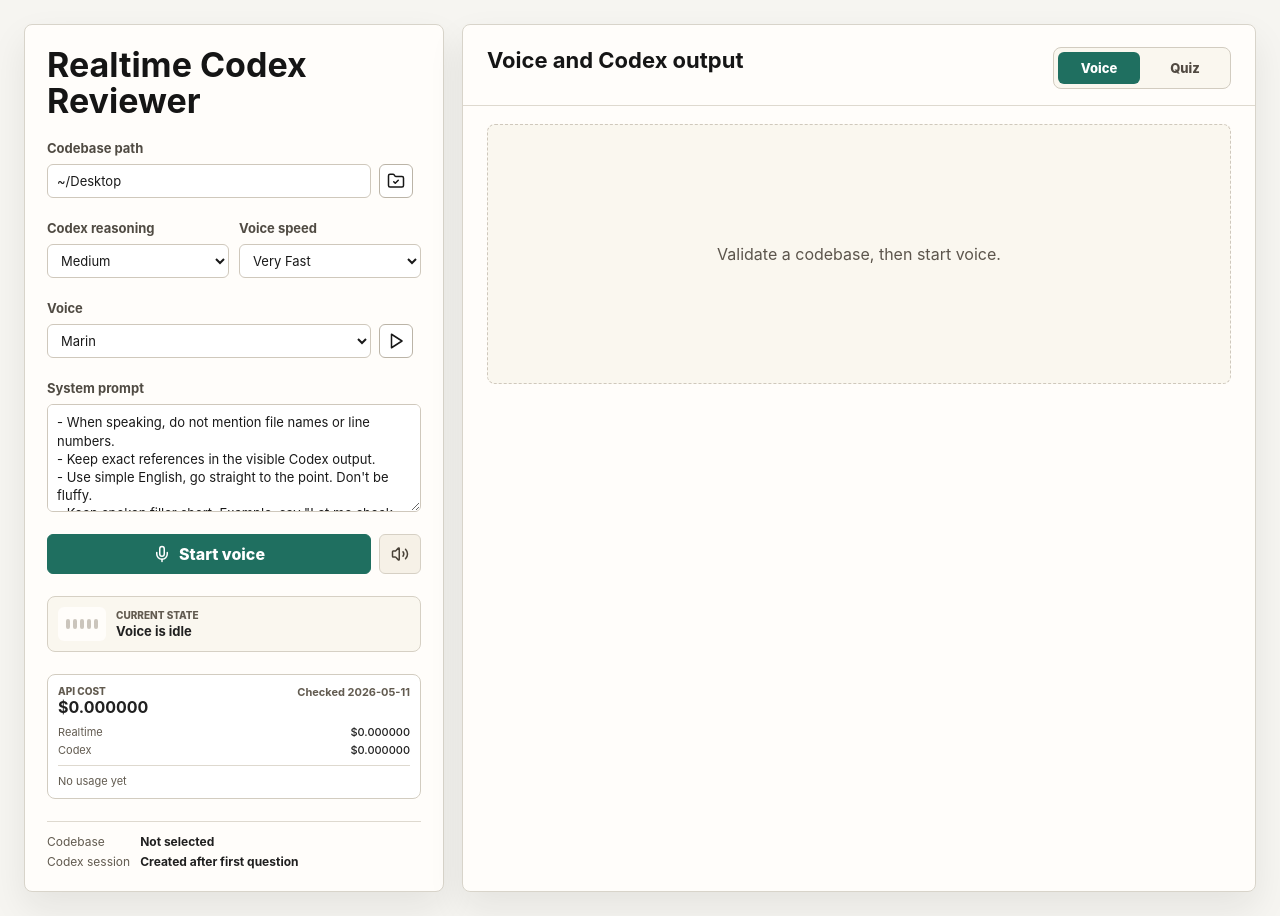
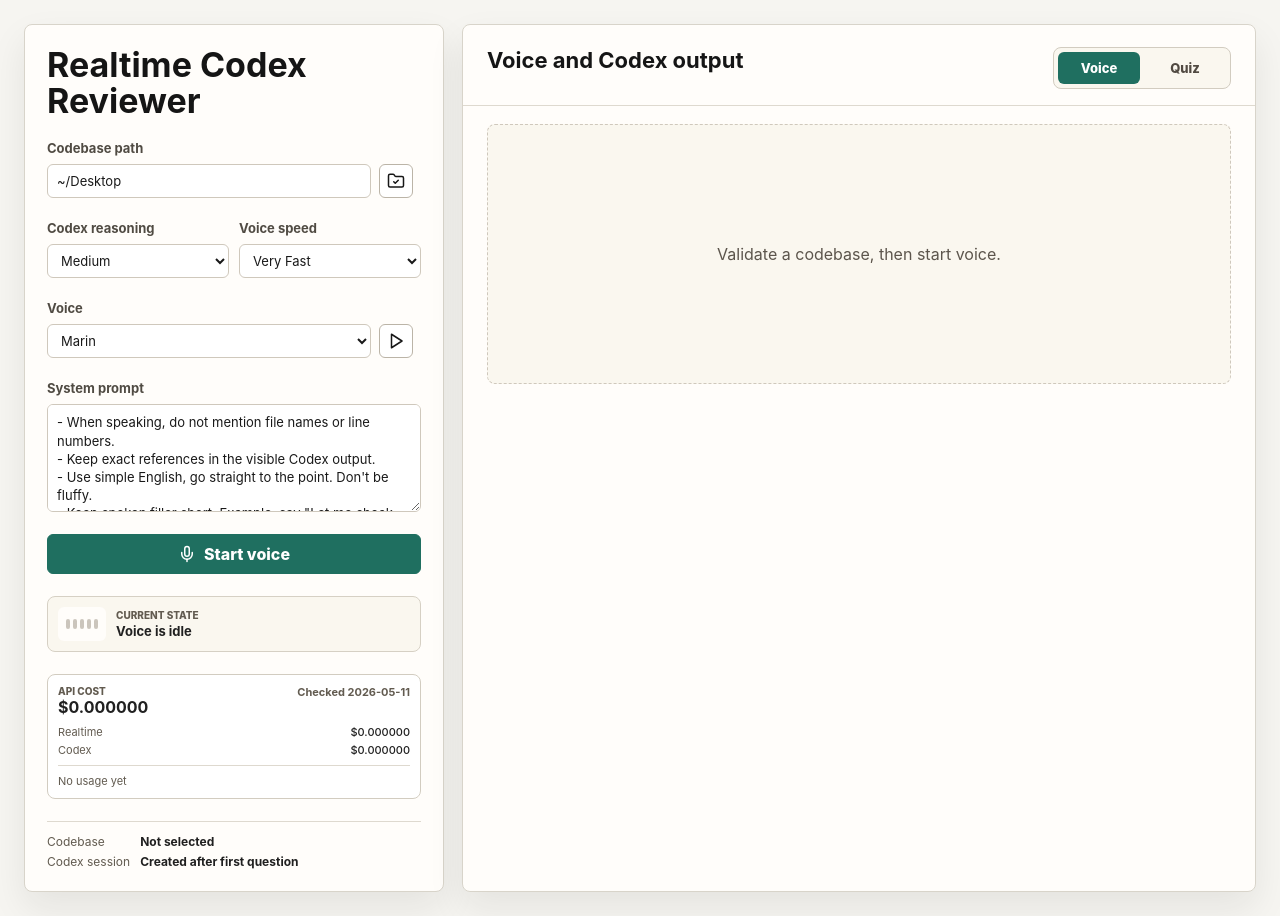
Before and after one commit to kevin-valerio/coread, a React (Vite) app: page / in a window 1280 px wide. Built offline with nearby package versions, Linux system fonts and the light colour scheme.

Commit message:
fix(ui): remove voice status icon

```diff
--- a/src/App.tsx
+++ b/src/App.tsx
@@ -10,7 +10,6 @@ import {
   Play,
   RefreshCw,
   Square,
-  Volume2,
   X
 } from "lucide-react";
 import hljs from "highlight.js";
@@ -1178,12 +1177,6 @@ export function App() {
                 Stop voice
               </button>
             )}
-            <div
-              className="voice-meter"
-              aria-label={voiceState === "connected" ? "Voice live" : "Voice off"}
-            >
-              <Volume2 size={18} />
-            </div>
           </div>
 
           <div className={`activity-card ${activity}`} aria-live="polite">
--- a/src/styles.css
+++ b/src/styles.css
@@ -318,7 +318,7 @@ textarea:focus {
 
 .voice-actions {
   display: grid;
-  grid-template-columns: minmax(0, 1fr) 42px;
+  grid-template-columns: 1fr;
   gap: 8px;
   align-items: center;
 }
@@ -347,18 +347,6 @@ textarea:focus {
   border-color: #9d3828;
   color: #ffffff;
   background: #9d3828;
-}
-
-.voice-meter {
-  display: inline-flex;
-  align-items: center;
-  justify-content: center;
-  min-height: 40px;
-  padding: 0;
-  border: 1px solid #d6d0c4;
-  border-radius: 6px;
-  color: #484137;
-  background: #f6f1e7;
 }
 
 .activity-card {
```
